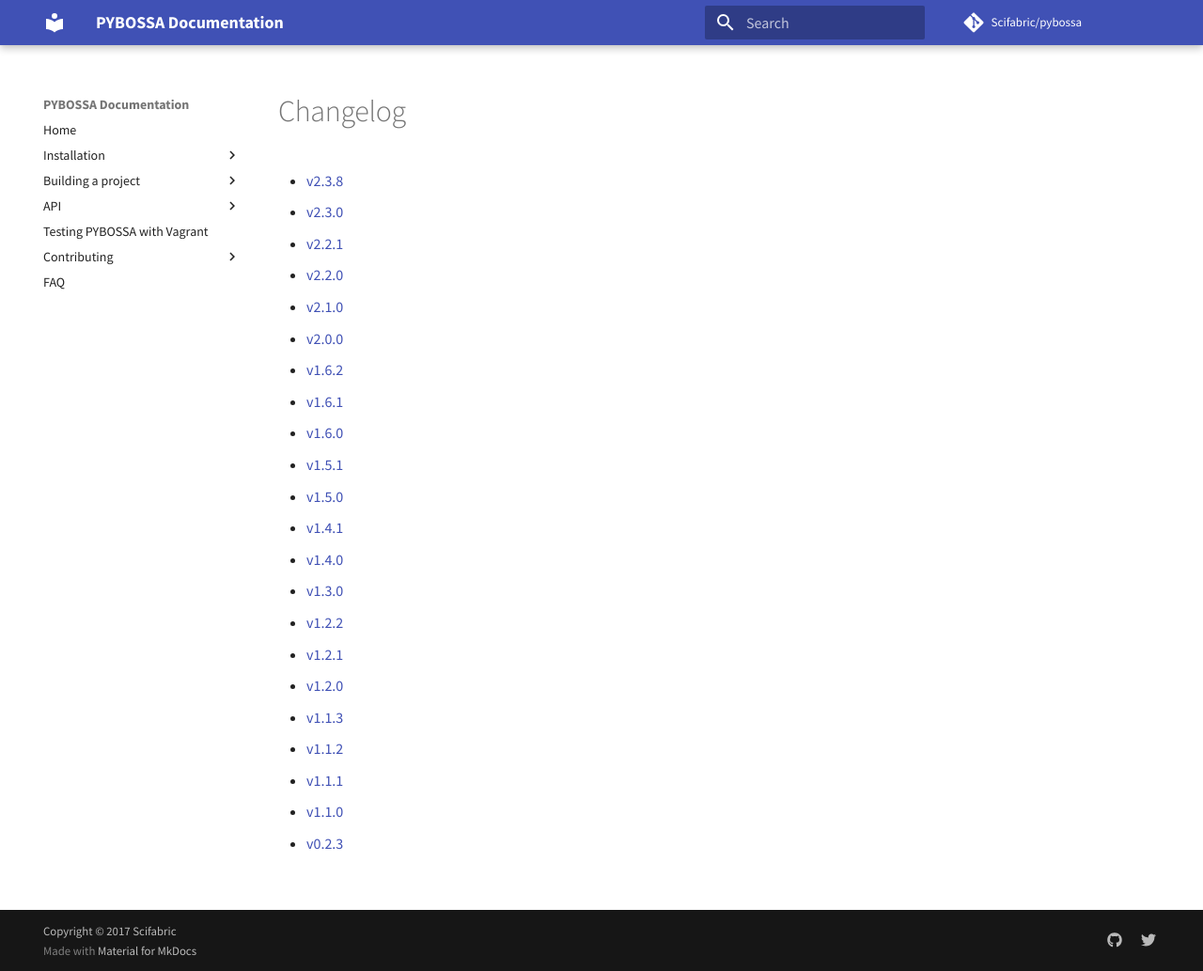
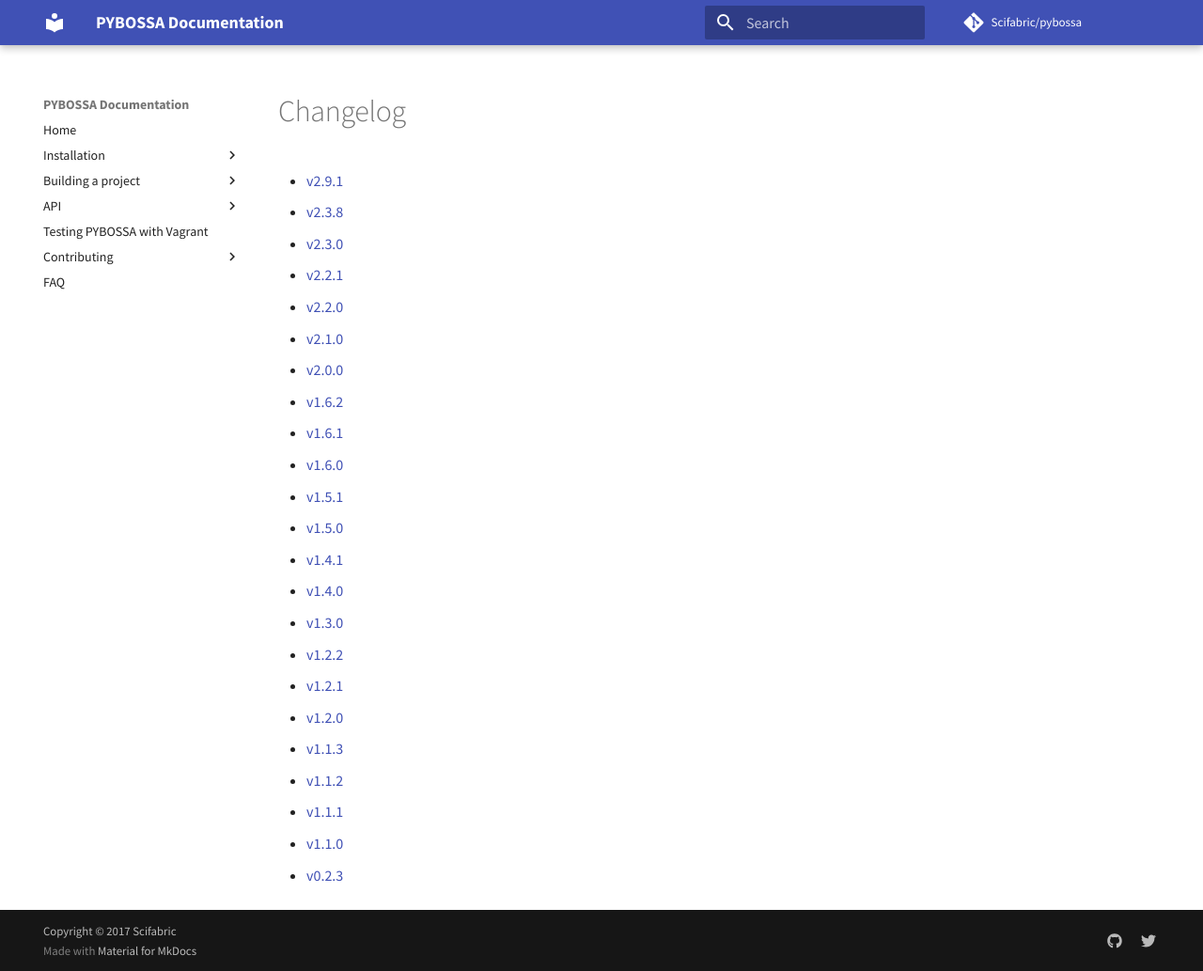
Before and after one commit to Scifabric/docs.pybossa.com, an MkDocs documentation site: the page built from docs/changelog/index.md, in a window 1280 px wide and 1033 px high. Shown: the whole window at 94% size. Built offline with MkDocs 1.6.1 and Material for MkDocs 9.7.7, drawn with Linux system fonts in a browser that asks for light colours; comment, search, counter and statistics services are not loaded; old or Windows-style settings are respelled for this version of MkDocs.

Commit message:
more 2.9.1 changelog

```diff
--- a/docs/changelog/index.md
+++ b/docs/changelog/index.md
@@ -1,6 +1,7 @@
 Changelog
 =========
 
+-   [v2.9.1](v2.9.1.html)
 -   [v2.3.8](v2.3.8.html)
 -   [v2.3.0](v2.3.0.html)
 -   [v2.2.1](v2.2.1.html)
```
